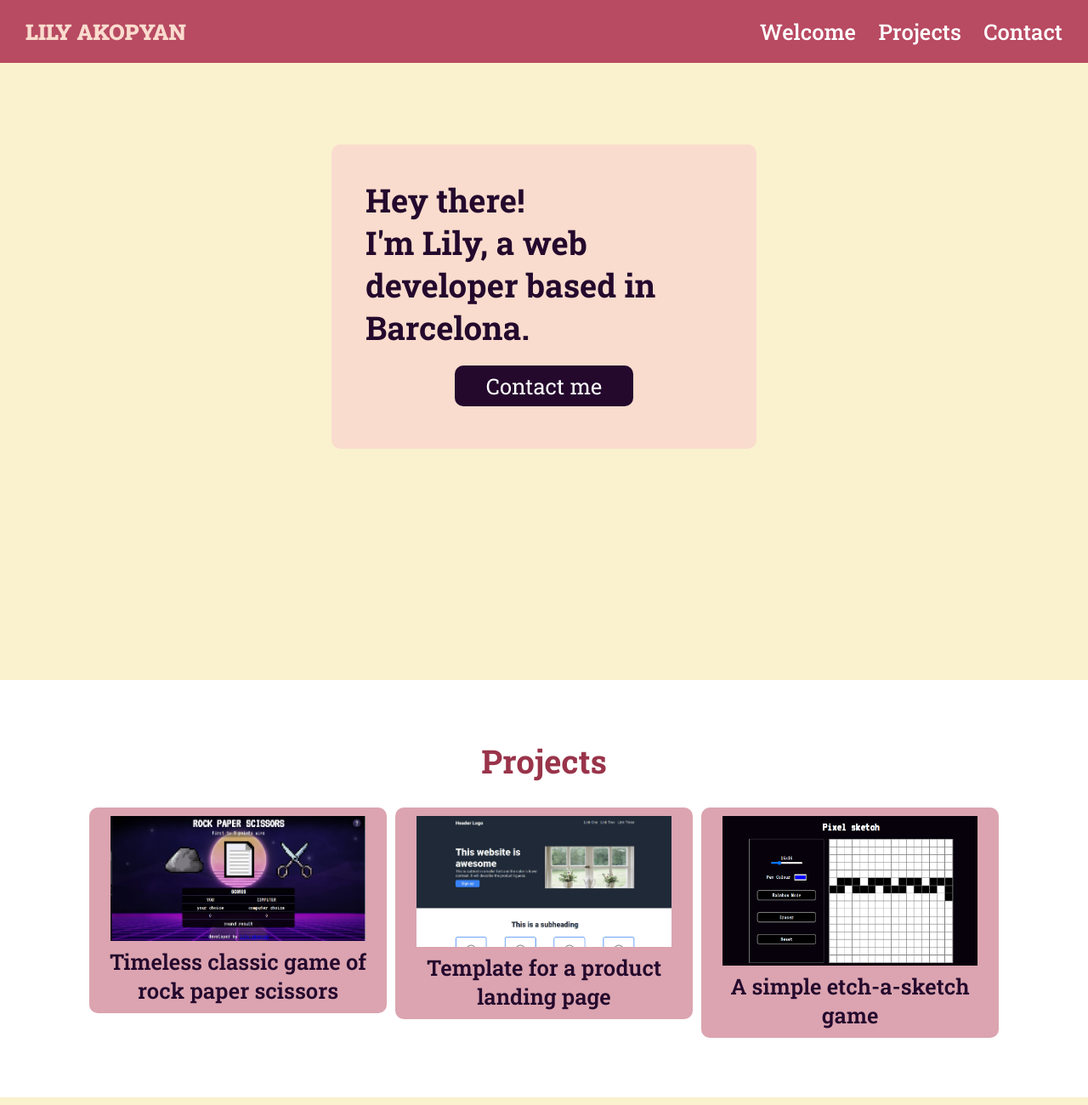
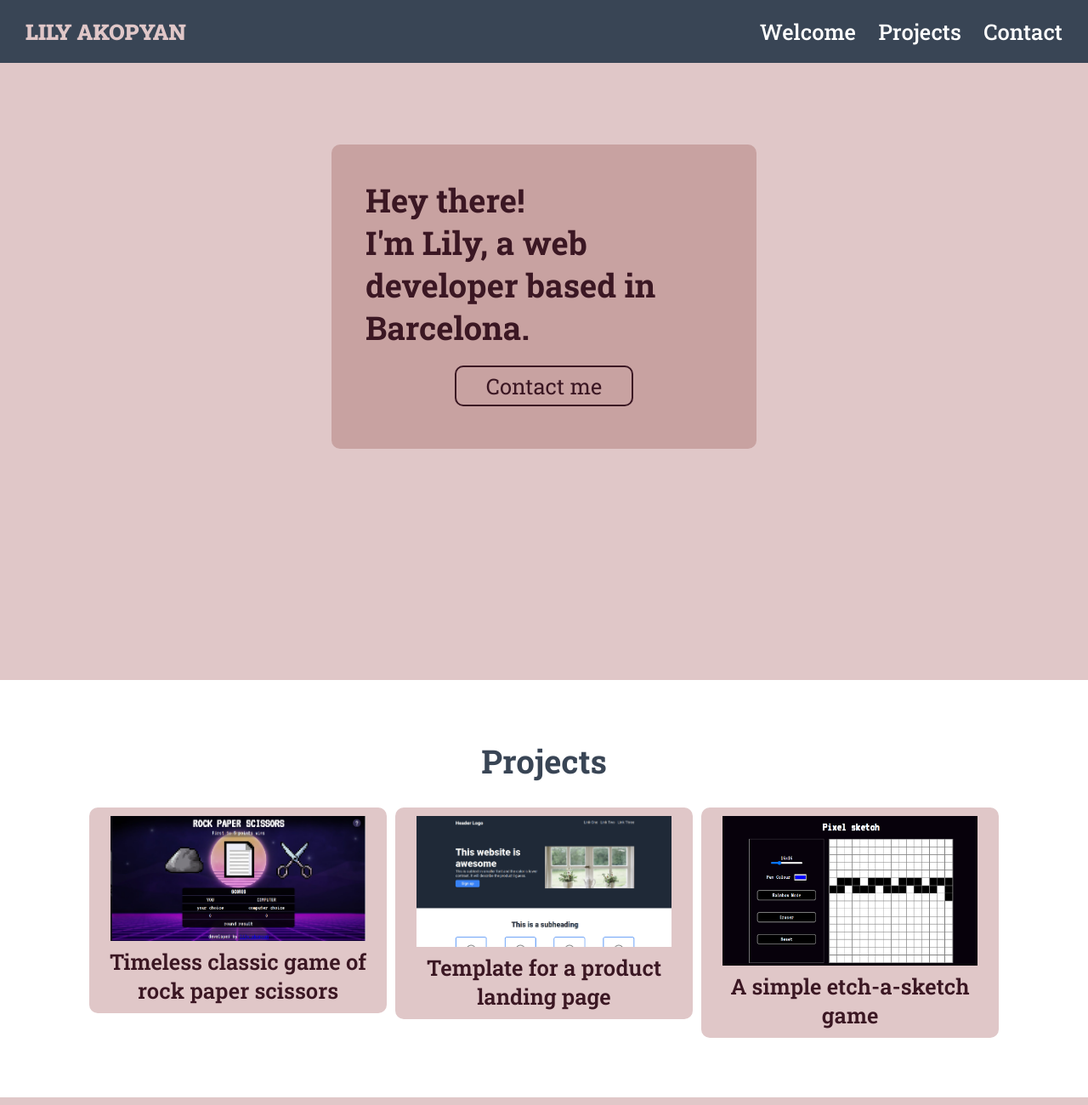
Before and after one commit to lily-akopyan/lily-akopyan.github.io, a plain HTML site: page index.html in a window 1280 px wide. Shown: the top 1300 px of the page at 85% size. Drawn offline with Linux system fonts and the light colour scheme.

Commit message:
change colors

```diff
--- a/styles.css
+++ b/styles.css
@@ -1,3 +1,10 @@
+:root {
+    --primary-dark: #394555;
+    --primary-light: #e0c7c8;
+    --secondary-dark: #3b1723;
+    --secondary-light: #c8a2a1;
+  }
+
 * {
     margin: 0;
     padding: 0;
@@ -18,12 +25,12 @@ html {
 body {
     font-family: 'Roboto Slab', serif;
     font-size: 1.6rem;
-    color: #24092d;
+    color: var(--secondary-dark);
 }
 
 .logo {
     font-weight: 900;
-    color: #fadcce
+    color: var(--primary-light);
 }
 
 a {
@@ -40,7 +47,7 @@ a {
     left: 0;
     width: 100vw;
     padding: 20px 30px;
-    background-color: #b84a62;
+    background-color: var(--primary-dark);
     color: #ffffff;
     justify-content: space-between;
 }
@@ -58,13 +65,13 @@ a {
 
 .nav-link:hover {
     font-weight: 800;
-    color: #fadcce;
+    color: var(--primary-light);
 }
 
 #welcome-section,
 #contact {
     width: 100vw;
-    background-color: #faf2ce;
+    background-color: var(--primary-light);
     padding: 70px;
 }
 
@@ -93,7 +100,7 @@ a {
     width: 500px;
     margin: 100px auto;
     padding: 40px;
-    background-color: #fadcce;
+    background-color: var(--secondary-light);
     border-radius: 10px;
 }
 
@@ -101,16 +108,16 @@ a {
     margin: 20px auto 10px;
     width: 50%;
     text-align: center;
-    background-color:#24092d;
-    color: #ffffff;
+    background-color:var(--secondary-light);
+    color: var(--secondary-dark);
     padding: 5px;
     border-radius: 10px;
-    border: 2px solid #24092d;
+    border: 2px solid var(--secondary-dark);
 }
 
 .cta:hover{
-    color: #24092d;
-    background-color: #99344a;
+    color: var(--secondary-light);
+    background-color: var(--secondary-dark);
 
 }
 
@@ -120,7 +127,7 @@ a {
 }
 
 h2 {
-    color: #99344a;
+    color: var(--primary-dark);
 }
 
 .projects-flex {
@@ -134,9 +141,9 @@ h2 {
     border-radius: 10px;
     width: 350px;
     padding: 10px;
-    background-color: #b84a6280;
+    background-color: var(--primary-light);
     font-weight: 600;
-    color: #24092d;
+    color: var(--secondary-dark);
 }
 
 .project img {
@@ -145,16 +152,17 @@ h2 {
 }
 
 .project:hover {
-    background-color: #b84a623b;
+    background-color: var(--secondary-dark);
+    color: var(--primary-light);
 }
 
 footer{
-    background-color: #fadcce;
+    background-color: var(--primary-light);
     width: 100vw;
     text-align: center;
     font-size: 1.3rem;
     padding: 10px;
-    border-top: 2px solid #99344a;
+    border-top: 2px solid var(--secondary-dark);
 }
 
 footer a:hover{
```
